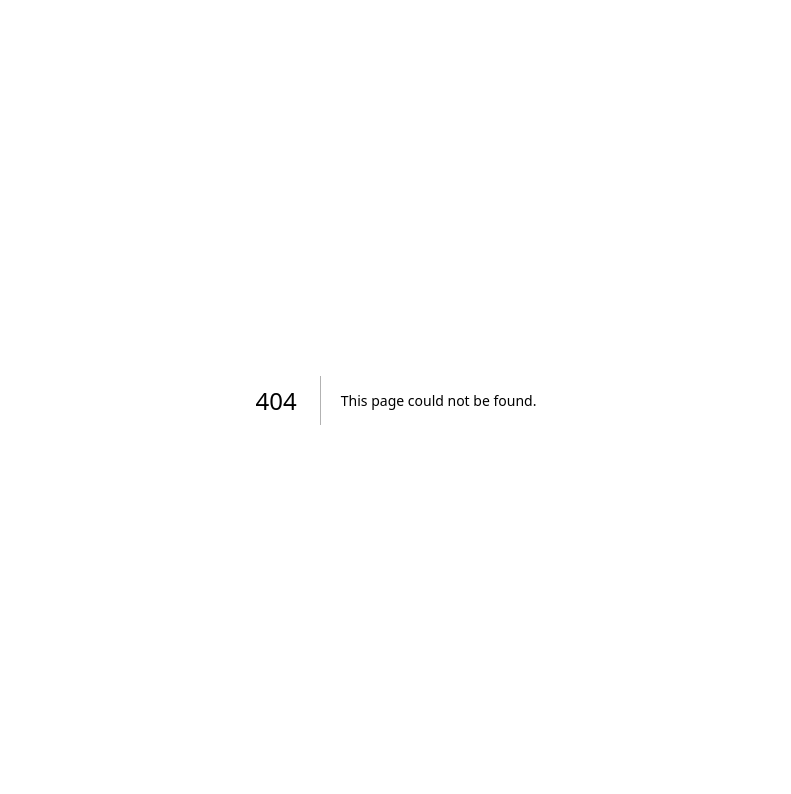
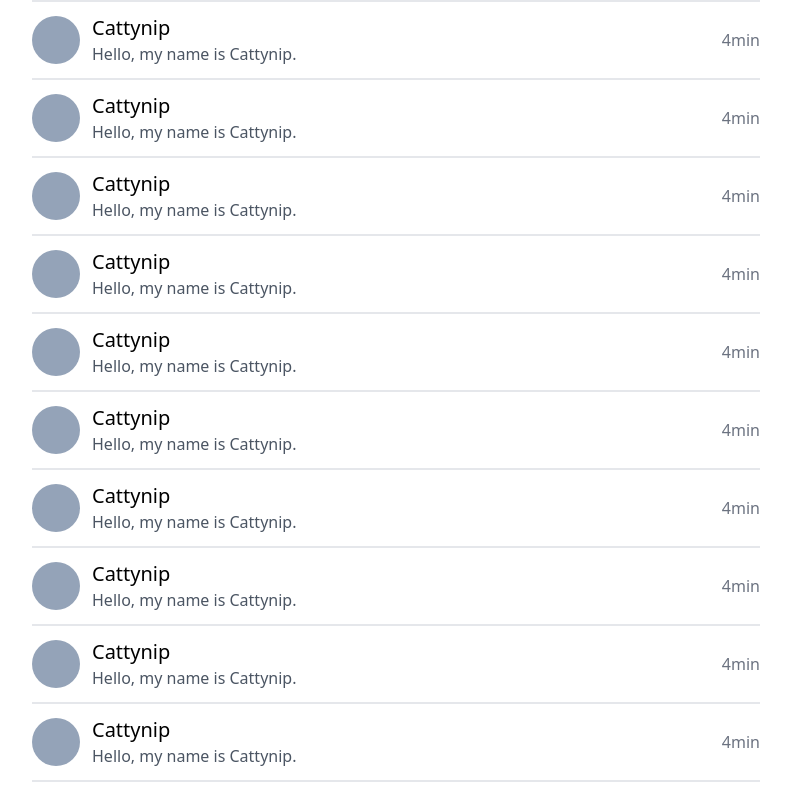
Before and after one commit to cattynip/narrot-market, a Next.js app: page /chats in a window 1280 px wide. Before the commit this address had no page. Shown: the top 794 px of the page, without its empty margins (244-1035 px from the left). Built offline with nearby package versions, Linux system fonts and the light colour scheme.

Commit message:
style(page): Chats

```diff
--- /dev/null
+++ b/components/ChatsItem.tsx
@@ -0,0 +1,25 @@
+interface IChatsItem {
+  opponent: {
+    name: string;
+    avatar: string;
+  };
+  lastChatTime: string;
+  lastChatContent: string;
+}
+
+const ChatsItem = ({ opponent, lastChatTime, lastChatContent }: IChatsItem) => {
+  return (
+    <div className="flex items-center justify-between border-t-2 py-3">
+      <div className="flex items-center justify-start space-x-3">
+        <div className="h-12 w-12 rounded-full bg-slate-400" />
+        <div>
+          <h2 className="text-xl">{opponent.name}</h2>
+          <p className="text-gray-600">{lastChatContent}</p>
+        </div>
+      </div>
+      <span className="text-gray-500">{lastChatTime}</span>
+    </div>
+  );
+};
+
+export default ChatsItem;
--- /dev/null
+++ b/pages/chats.tsx
@@ -0,0 +1,19 @@
+import { NextPage } from 'next';
+import ChatsItem from '../components/ChatsItem';
+
+const Chats: NextPage = () => {
+  return (
+    <div>
+      {[...Array(20)].map((chat, chatIndex) => (
+        <ChatsItem
+          key={chatIndex}
+          opponent={{ name: 'Cattynip', avatar: '/' }}
+          lastChatTime="4min"
+          lastChatContent="Hello, my name is Cattynip."
+        />
+      ))}
+    </div>
+  );
+};
+
+export default Chats;
```
